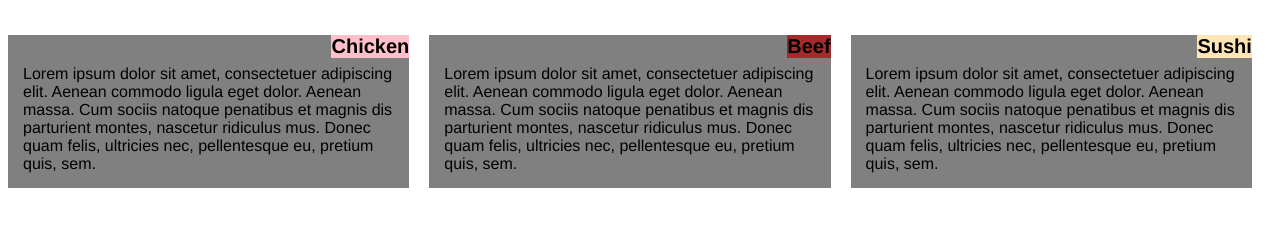
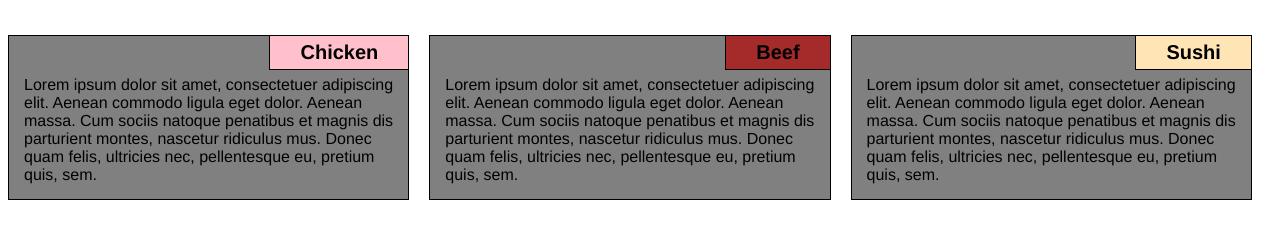
Before and after one commit to kazeemOnis/coursera-test, a plain HTML site: page mod2-solution/index.html in a window 1280 px wide. Shown: the part 61-300 px from the top of the page. Drawn offline with Linux system fonts and the light colour scheme.

Commit message:
changes made

```diff
--- a/mod2-solution/style/style.css
+++ b/mod2-solution/style/style.css
@@ -15,7 +15,8 @@ h2{
 	position: absolute;
 	font-size: 125%;
 	right: 20px;
-	border: 1px thick black;
+	border: 1px solid black;
+	padding: 5px 30px 5px 30px;
 }
 .section{
 	position: relative;
@@ -31,14 +32,12 @@ h2{
 	background-color: moccasin;
 }
 p{
-	/**width: 30%; **/
 	background-color: grey;
-	border: 1px thick black;
+	border: 1px solid black;
 	font-size: 100%;
 	float: left;
 	margin-right: 20px;
-	padding: 15px;
-	padding-top: 30px;
+	padding: 40px 15px 15px 15px;
 }
 #row{
 	width: 100%;
```
